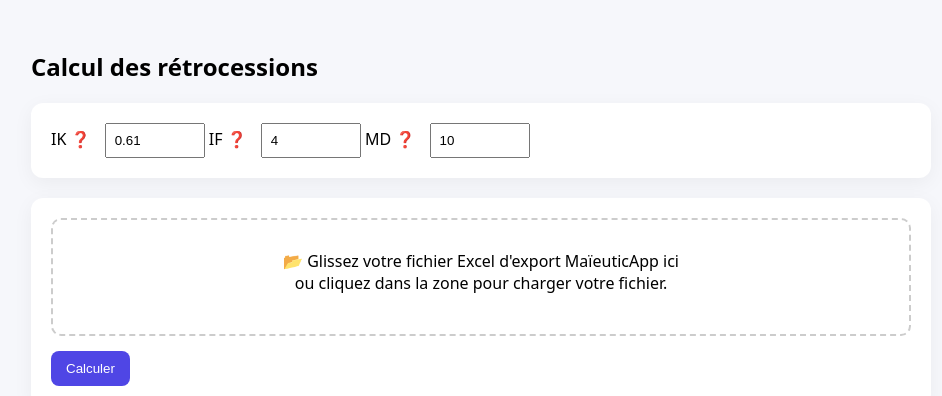
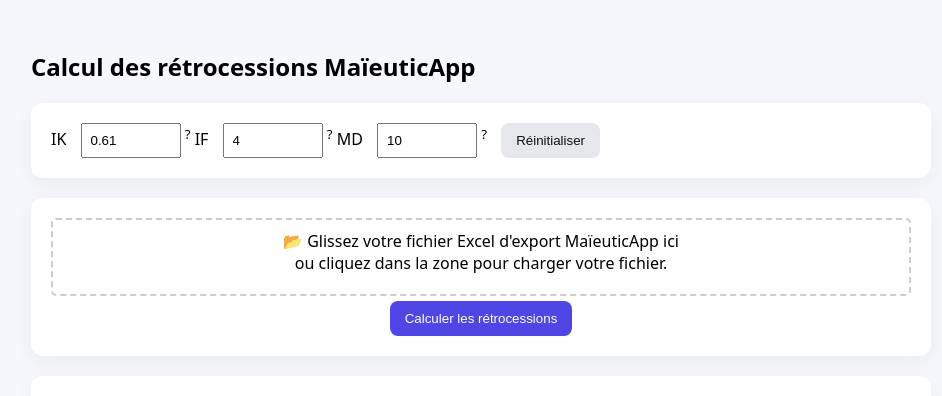
Before and after one commit to edaveau/MaieuticAnalyzer, a FastAPI app: page / in a window 1280 px wide. Shown: the top 396 px of the page, without its empty margins (159-1101 px from the left). Run offline with FastAPI, Linux system fonts and the light colour scheme.

Commit message:
:art: :lipstick: frontend smol edits

```diff
--- a/static/app.js
+++ b/static/app.js
@@ -3,6 +3,26 @@ let selectedFile = null;
 const dropZone = document.getElementById("dropZone");
 const fileInput = document.getElementById("fileInput");
 const fileNameDisplay = document.getElementById("fileName");
+const DEFAULTS = {
+    ik: 0.61,
+    if_val: 4,
+    md: 10
+};
+
+function resetValues(showMessage = true) {
+    document.getElementById("ik").value = DEFAULTS.ik;
+    document.getElementById("if_val").value = DEFAULTS.if_val;
+    document.getElementById("md").value = DEFAULTS.md;
+
+    if (showMessage) {
+        showSuccess("Valeurs réinitialisées");
+    }
+}
+
+// chargement des valeurs if/ik/md au chargement de la page
+window.onload = () => {
+    resetValues(false);
+};
 
 // clic
 dropZone.onclick = () => fileInput.click();
@@ -37,12 +57,12 @@ async function upload() {
     errorBox.style.display = "none";
 
     if (!selectedFile) {
-        showError("Veuillez sélectionner un fichier.");
+        showError("Veuillez sélectionner un ficher ou le déposer dans la zone dédiée.");
         return;
     }
 
     if (!selectedFile.name.endsWith(".xls") && !selectedFile.name.endsWith(".xlsx")) {
-        showError("Format invalide. Fichier Excel requis.");
+        showError("Format invalide. Fichier Excel .xls/.xlsx requis.");
         return;
     }
 
@@ -96,3 +116,15 @@ function showError(msg) {
     box.innerText = msg;
     box.style.display = "block";
 }
+
+function showSuccess(msg) {
+    const box = document.getElementById("errorBox");
+    box.style.background = "#dcfce7";
+    box.style.color = "#166534";
+    box.innerText = msg;
+    box.style.display = "block";
+
+    setTimeout(() => {
+        box.style.display = "none";
+    }, 2000);
+}
--- a/static/style.css
+++ b/static/style.css
@@ -77,13 +77,18 @@ tr:hover {
     background: #f9fafb;
 }
 
+.calculate {
+    margin: auto;
+    display: block;
+}
+
 /* Drop zone */
 .drop-zone {
     border: 2px dashed #ccc;
-    padding: 30px;
+    padding: 10px;
     text-align: center;
-    border-radius: 10px;
-    margin-bottom: 15px;
+    border-radius: 5px;
+    margin-bottom: 5px;
     cursor: pointer;
 }
 
--- a/templates/index.html
+++ b/templates/index.html
@@ -10,21 +10,24 @@
 <body>
 <div class="container">
 
-    <h2>Calcul des rétrocessions</h2>
+    <h2>Calcul des rétrocessions MaïeuticApp</h2>
 
     <div class="card">
         <div>
             IK
-            <span class="tooltip" data-tooltip="Indemnité kilométrique">❓</span>
-            <input id="ik" value="0.61">
+            <input id="ik">
+            <span class="tooltip" data-tooltip="Indemnité kilométrique"><sup>?</sup></span>
 
             IF
-            <span class="tooltip" data-tooltip="Indemnité forfaitaire de déplacement">❓</span>
-            <input id="if_val" value="4">
+            <input id="if_val">
+            <span class="tooltip" data-tooltip="Indemnité forfaitaire de déplacement"><sup>?</sup></span>
 
             MD
-            <span class="tooltip" data-tooltip="Majoration de déplacement">❓</span>
-            <input id="md" value="10">
+            <input id="md">
+            <span class="tooltip" data-tooltip="Majoration de déplacement"><sup>?</sup></span>
+            <button onclick="resetValues()" style="margin-left:10px; background:#e5e7eb; color:#111;">
+                    Réinitialiser
+            </button>
         </div>
     </div>
 
@@ -35,7 +38,7 @@
             <input type="file" id="fileInput" hidden>
         </div>
 
-        <button onclick="upload()">Calculer</button>
+        <button onclick="upload()" class="calculate">Calculer les rétrocessions</button>
     </div>
 
     <div id="errorBox" class="error"></div>
```
Also changed, not shown: 1 other file.
